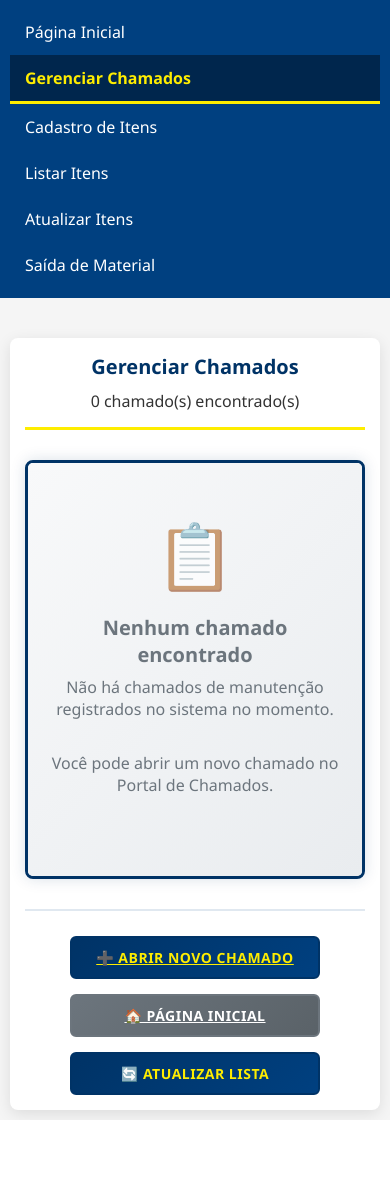
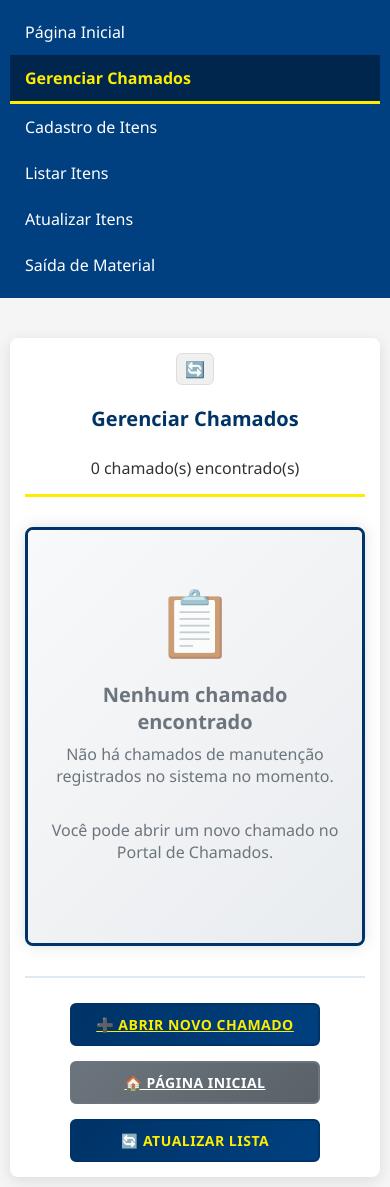
Before and after one commit to LuciosSB/sistema-de-gerenciamento-controle, a Flask app: page /gerenciar_solicitacoes in a window 390 px wide. Shown: the part 147-1334 px from the top of the page. Before the commit the page ends 1267 px from the top, so only its background shows below. Run offline with Flask 3, Linux system fonts and the light colour scheme; a user stored in the database is signed in; data that the repository does not hold is empty.

Commit message:
feat: Adiciona filtro de chamados concluídos e auto-refresh

```diff
--- a/app.py
+++ b/app.py
@@ -11,6 +11,7 @@ import os
 from flask_login import LoginManager, login_user, logout_user, login_required, current_user
 from functools import wraps
 from config import Config
+from datetime import datetime, timedelta
 
 app = Flask(__name__)
 app.config.from_object(Config) # Carrega todas as configurações do config.py
@@ -102,7 +103,6 @@ def logout():
 def dashboard():
     return render_template('dashboard.html')
 
-# --- MUDANÇA: Rota para CADASTRO de Produto/Item ---
 @app.route('/cadastro', methods=['GET', 'POST'])
 @login_required
 @permission_required('cadastrar_produto')
@@ -142,7 +142,6 @@ def listar_produtos():
     produtos = Produto.query.all()
     return render_template('produtos.html', produtos=produtos)
 
-# --- MUDANÇA: Rota para ABERTURA DE CHAMADOS (antigo portal_solicitacoes) ---
 @app.route('/portal_solicitacoes', methods=['GET', 'POST'])
 def portal_solicitacoes():
     if request.method == 'POST':
@@ -178,8 +177,15 @@ def portal_solicitacoes():
 @login_required
 @permission_required('gerenciar_solicitacoes')
 def gerenciar_solicitacoes():
-    solicitacoes = Solicitacao.query.order_by(Solicitacao.data_solicitacao.desc()).all()
-    return render_template('gerenciar_solicitacoes.html', solicitacoes=solicitacoes)
+    todas_as_solicitacoes = Solicitacao.query.order_by(Solicitacao.data_solicitacao.desc()).all()
+    limite_de_tempo = datetime.utcnow() - timedelta(days=1)
+    solicitacoes_visiveis = []
+
+    for solicitacao in todas_as_solicitacoes:
+        if solicitacao.status == 'entregue' and solicitacao.data_atualizacao and solicitacao.data_atualizacao < limite_de_tempo:
+            continue
+        solicitacoes_visiveis.append(solicitacao)
+    return render_template('gerenciar_solicitacoes.html', solicitacoes=solicitacoes_visiveis)
 
 @app.route('/gerenciar_solicitacoes/<int:solicitacao_id>')
 @login_required
--- a/static/style.css
+++ b/static/style.css
@@ -3461,3 +3461,85 @@ select option {
     padding-top: 20px;
     border-top: 2px dashed #c82333; /* Linha tracejada vermelha para indicar perigo */
 }
+
+/* CSS para o Botão de Auto-Refresh */
+
+/* Layout horizontal do cabeçalho */
+.header-row {
+    display: flex;
+    align-items: center;
+    justify-content: space-between;
+    width: 100%;
+    gap: 15px;
+}
+
+/* Manter as cores originais do painel */
+.panel-header h2 {
+    margin: 0;
+    flex-grow: 1; /* Permite que o título ocupe o espaço restante */
+}
+
+/* Botão de auto-refresh */
+.btn-auto-refresh {
+    background-color: #f0f0f0;
+    color: #666;
+    border: 1px solid #ddd;
+    padding: 6px 8px;
+    border-radius: 6px;
+    font-size: 16px;
+    cursor: pointer;
+    transition: all 0.2s ease;
+    min-width: 32px;
+    height: 32px;
+    display: flex;
+    align-items: center;
+    justify-content: center;
+    flex-shrink: 0; /* Impede que o botão encolha */
+}
+
+/* Hover */
+.btn-auto-refresh:hover {
+    background-color: #e8e8e8;
+    border-color: #ccc;
+    color: #555;
+}
+
+/* Estado ativo - botão "ligado" */
+.btn-auto-refresh.active {
+    background-color: #e8f5e8; /* Verde claro */
+    border-color: #4CAF50; /* Verde */
+    color: #4CAF50; /* Verde */
+    box-shadow: 0 0 5px rgba(76, 175, 80, 0.5);
+}
+
+.btn-auto-refresh.active:hover {
+    background-color: #d4edda;
+    border-color: #45a049;
+}
+
+/* Status do refresh (contador) */
+.countdown {
+    font-size: 11px;
+    color: #888;
+    font-weight: normal;
+    padding: 3px 8px;
+    background-color: #f8f8f8;
+    border-radius: 10px;
+    border: 1px solid #eee;
+    display: inline-block;
+    transition: all 0.3s ease;
+}
+
+/* Responsividade para dispositivos móveis */
+@media (max-width: 768px) {
+    .header-row {
+        flex-wrap: wrap; /* Permite que os itens quebrem a linha */
+        justify-content: center;
+    }
+
+    .panel-header h2 {
+       width: 100%;
+       text-align: center;
+       margin-bottom: 10px;
+    }
+}
--- a/templates/gerenciar_solicitacoes.html
+++ b/templates/gerenciar_solicitacoes.html
@@ -38,7 +38,13 @@
                 <div class="panel-header">
                     <div class="header-row">
                         <h2>Gerenciar Chamados</h2>
+                        <button id="autoRefreshBtn" class="btn-auto-refresh" title="Ativar/Desativar atualização automática">
+                            🔄
+                        </button>
                         <span class="solicitacao-count">{{ solicitacoes|length }} chamado(s) encontrado(s)</span>
+                    </div>
+                     <div class="refresh-status" style="text-align: right; margin-top: -15px; height: 15px;">
+                        <span id="countdown" class="countdown" style="display: none;"></span>
                     </div>
                 </div>
                 <div class="panel-content">
@@ -127,5 +133,55 @@
         </div>
     </div>
 
+    <script>
+        document.addEventListener('DOMContentLoaded', function() {
+            const autoRefreshBtn = document.getElementById('autoRefreshBtn');
+            const countdownSpan = document.getElementById('countdown');
+            const REFRESH_INTERVAL_SECONDS = 60; // 1 minuto
+
+            let countdownTimer;
+
+            // Função para iniciar o processo de auto-refresh
+            function startAutoRefresh() {
+                // Marca o botão como ativo
+                autoRefreshBtn.classList.add('active');
+                countdownSpan.style.display = 'inline-block';
+
+                let secondsRemaining = REFRESH_INTERVAL_SECONDS;
+
+                // Atualiza o contador visual a cada segundo
+                countdownTimer = setInterval(() => {
+                    secondsRemaining--;
+                    countdownSpan.textContent = `Atualizando em ${secondsRemaining}s...`;
+
+                    if (secondsRemaining <= 0) {
+                        clearInterval(countdownTimer);
+                        location.reload();
+                    }
+                }, 1000);
+            }
+
+            // Verifica o estado no localStorage quando a página carrega
+            if (localStorage.getItem('autoRefreshActive') === 'true') {
+                startAutoRefresh();
+            }
+
+            // Adiciona o evento de clique ao botão
+            autoRefreshBtn.addEventListener('click', function() {
+                // Limpa qualquer timer existente para evitar duplicação
+                clearInterval(countdownTimer);
+
+                if (localStorage.getItem('autoRefreshActive') === 'true') {
+                    // Se estava ativo, desativa
+                    localStorage.setItem('autoRefreshActive', 'false');
+                } else {
+                    // Se estava inativo, ativa
+                    localStorage.setItem('autoRefreshActive', 'true');
+                }
+                // Recarrega a página para aplicar o novo estado
+                location.reload();
+            });
+        });
+    </script>
 </body>
 </html>
```
